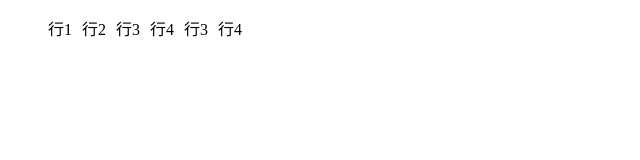
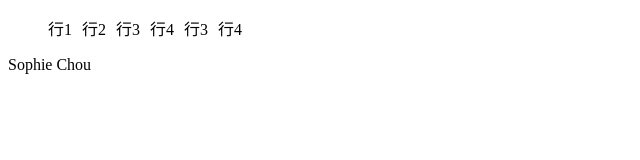
Before and after one commit to SophieChou33/git01, a plain HTML site: page index.html in a window 1280 px wide. Shown: the whole page, without its empty margins (0-640 px from the left). Drawn offline with Linux system fonts and the light colour scheme.

Commit message:
增加name

```diff
--- a/index.html
+++ b/index.html
@@ -25,6 +25,9 @@
             <li>行4</li>
         </ul>
     </main>
+    <main>
+        Sophie Chou
+    </main>
     <footer></footer>
 </body>
 </html>
```
